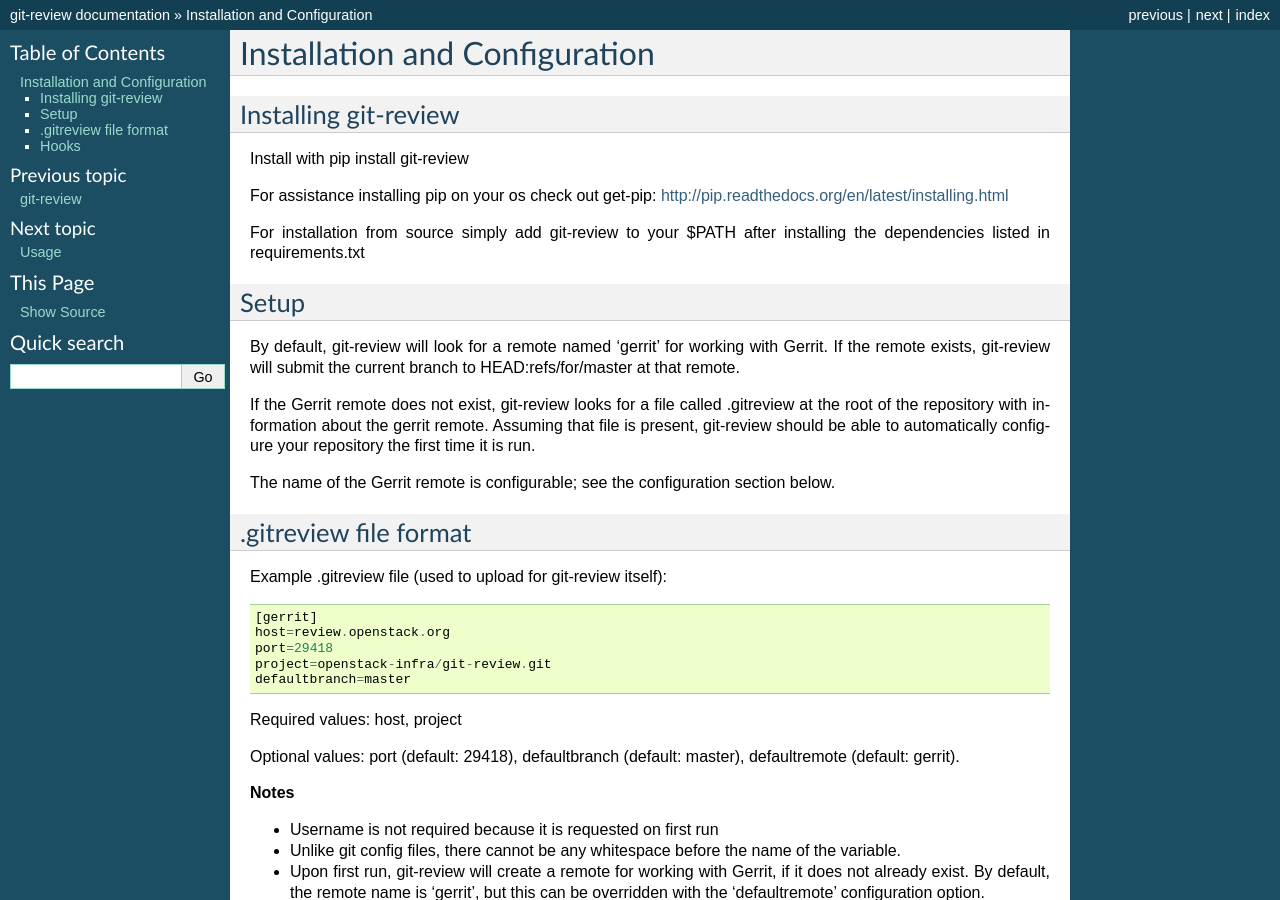
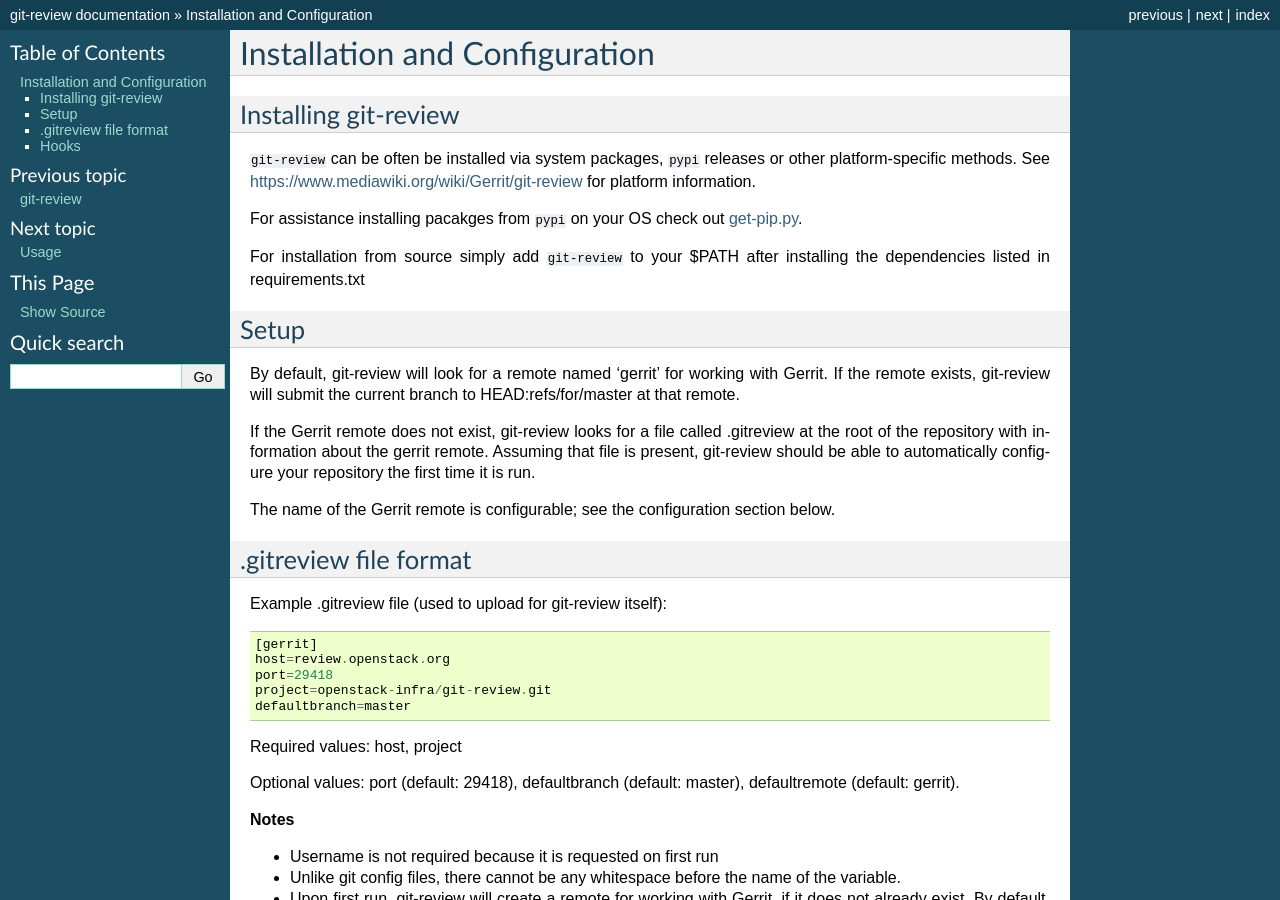
Before and after one commit to openstack-infra/git-review, a Sphinx documentation site: the page built from doc/source/installation.rst, in a window 1280 px wide and 900 px high. Built offline with Sphinx 7.4.7, drawn with Linux system fonts in a browser that asks for light colours.

Commit message:
Provide link to MediaWiki platform specific page
Provide a link to the MediaWiki page on git-review installation, which
provides details for a range of platforms, including Windows and OS
X/macOS.

Change-Id: If030fa7614a7cea33c2a55605a6f0d68751173ea
Story: #2000481

```diff
--- a/doc/source/installation.rst
+++ b/doc/source/installation.rst
@@ -5,12 +5,15 @@
 Installing git-review
 =====================
 
-Install with pip install git-review
+``git-review`` can be often be installed via system packages, ``pypi``
+releases or other platform-specific methods.  See
+`<https://www.mediawiki.org/wiki/Gerrit/git-review>`__ for platform
+information.
 
-For assistance installing pip on your os check out get-pip:
-http://pip.readthedocs.org/en/latest/installing.html
+For assistance installing pacakges from ``pypi`` on your OS check out
+`get-pip.py <https://pip.pypa.io/en/stable/installing/>`__.
 
-For installation from source simply add git-review to your $PATH
+For installation from source simply add ``git-review`` to your $PATH
 after installing the dependencies listed in requirements.txt
 
 Setup
```
